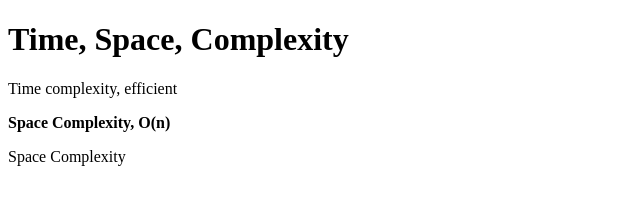
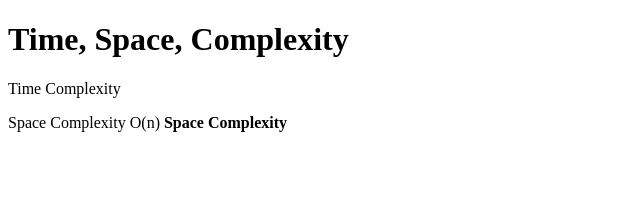
Before and after one commit to acciojob/time-and-space-complexity-Yogagujar07, a website: page main.html in a window 1280 px wide. Shown: the whole page, without its empty margins (0-640 px from the left). Drawn offline with Linux system fonts and the light colour scheme.

Commit message:
created a submission

```diff
--- a/main.html
+++ b/main.html
@@ -7,10 +7,11 @@
 </head>
 
 <body>
-	<h1>Time, Space, Complexity</h1>
-	<p>Time complexity, efficient</p>
-	<p><b>Space Complexity, O(n)</b></p>
-	<p>Space Complexity</p>
+	 <h1>Time, Space, Complexity</h1>
+
+    <p>Time Complexity</p>
+
+    <p>Space Complexity O(n) <b>Space Complexity</b></p>
 	<!-- the entire body must be written by student -->
     <script type="text/javascript" src="./script.js">
 </script>
```
